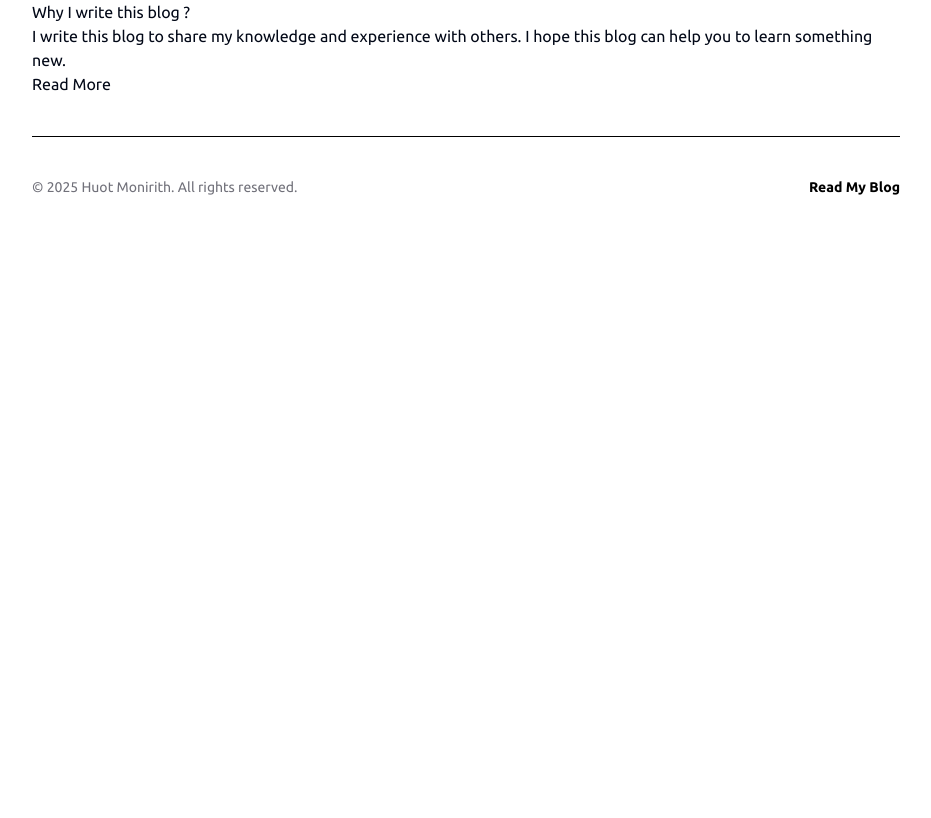
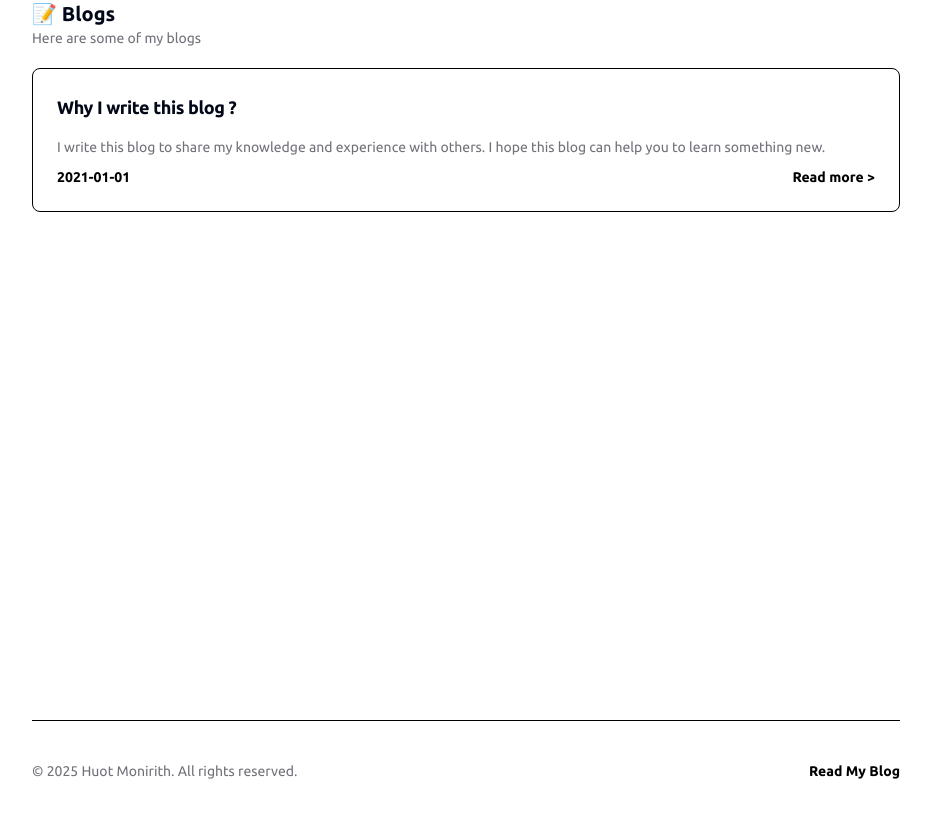
Before and after one commit to M-Rith/portfolio-website, a Next.js app: page /blogs in a window 1280 px wide. Shown: the top 818 px of the page, without its empty margins (174-1105 px from the left). Built offline with nearby package versions, Linux system fonts and the light colour scheme.

Commit message:
add blog card

```diff
--- a/app/blogs/page.tsx
+++ b/app/blogs/page.tsx
@@ -1,15 +1,15 @@
 import React from "react";
 import blogs from "@/data/blogs.json";
-import Link from "next/link";
+import BlogCard from "@/components/blogs/blog-card";
+import Header from "@/components/ui/header";
+
 export default function BlogPage() {
   return (
-    <div>
+    <div className="flex flex-col min-h-[85vh]">
+      <Header title="📝 Blogs" description="Here are some of my blogs" />
       {blogs.map((blog) => (
-        <div key={blog.id}>
-          <h1>{blog.title}</h1>
-          <p>{blog.content}</p>
-
-          <Link href={`/blogs/${blog.id}`}>Read More</Link>
+        <div key={blog.id} className="py-3 md:py-4 lg:py-5">
+          <BlogCard key={blog.id} blog={blog} />
         </div>
       ))}
     </div>
--- /dev/null
+++ b/components/blogs/blog-card.tsx
@@ -0,0 +1,37 @@
+import React from "react";
+import {
+  Card,
+  CardHeader,
+  CardTitle,
+  CardDescription,
+} from "@/components/ui/card";
+import { BlogsTypes } from "@/types/blogs";
+import Link from "next/link";
+
+interface BlogCardProps {
+  blog: BlogsTypes;
+}
+
+export default function BlogCard({ blog }: BlogCardProps) {
+  return (
+    <Card>
+      <CardHeader>
+        <CardTitle>
+          <h2 className="text-lg font-bold">{blog.title}</h2>
+        </CardTitle>
+        <CardDescription>
+          <p className="text-sm text-[#71717A] pt-2.5">{blog.content}</p>
+          <div className="flex flex-row pt-2.5 items-center justify-between">
+            <p className="text-sm text-black font-bold">{blog.createdAt}</p>
+            <Link
+              className="text-sm font-bold cursor-pointer hover:underline text-black"
+              href={`/blogs/${blog.id}`}
+            >
+              Read more &gt;
+            </Link>
+          </div>
+        </CardDescription>
+      </CardHeader>
+    </Card>
+  );
+}
```
